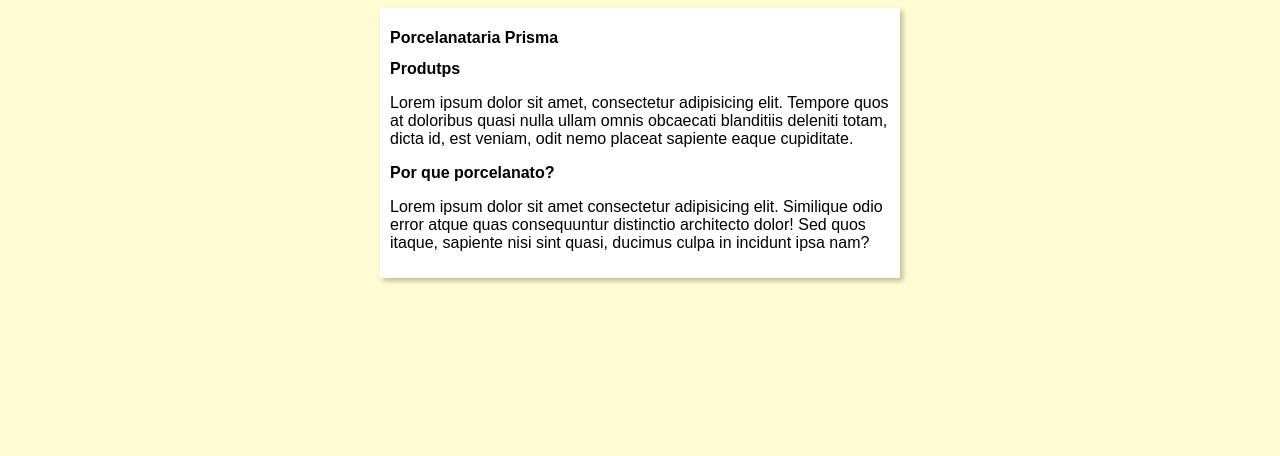
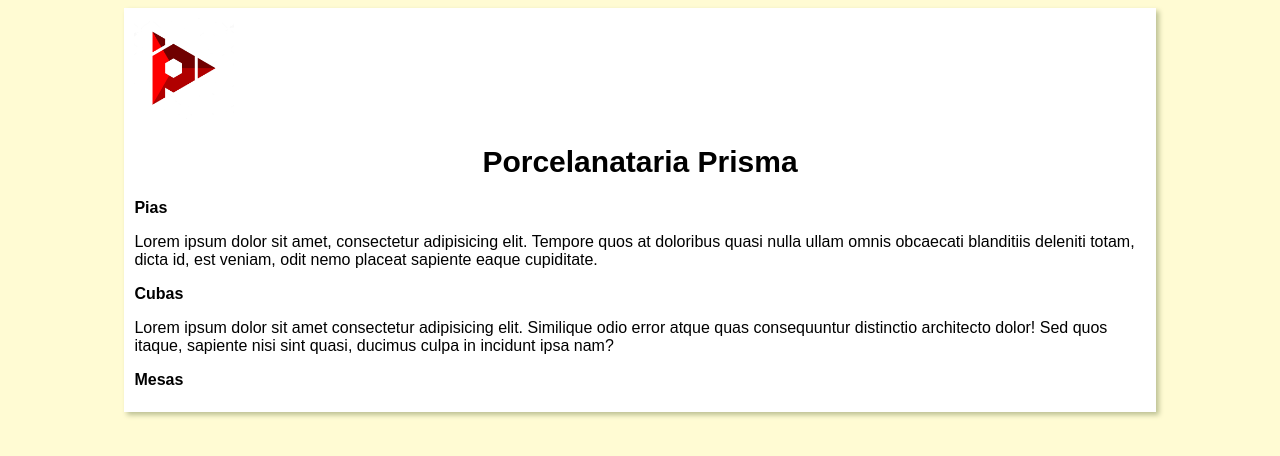
Before and after one commit to JussierAlves/porcelanataria-prisma-site, a plain HTML site: page index.html in a window 1280 px wide. Drawn offline with Linux system fonts and the light colour scheme.

Commit message:
esboço inicial
criação da interface gráfica do site (ainda abstrato).

```diff
--- a/index.html
+++ b/index.html
@@ -10,19 +10,28 @@
 <body>
     <main>
         <header>
-            <h1>Porcelanataria Prisma</h1>
+            <div>
+                <img class='logo' src="images/logo/logo2.1.jpg" alt="logomarca da Porcelanataria">
+            </div>
+            <h1>
+                Porcelanataria Prisma
+            </h1>
         </header>
         <article>
             <h2>
-                Produtps
+                Pias
             </h2>
             <p>Lorem ipsum dolor sit amet, consectetur adipisicing elit. Tempore quos at doloribus quasi nulla ullam omnis obcaecati blanditiis deleniti totam, dicta id, est veniam, odit nemo placeat sapiente eaque cupiditate.</p>
         </article>
         <article>
             <h2>
-                Por que porcelanato?
+                Cubas
             </h2>
             <p>Lorem ipsum dolor sit amet consectetur adipisicing elit. Similique odio error atque quas consequuntur distinctio architecto dolor! Sed quos itaque, sapiente nisi sint quasi, ducimus culpa in incidunt ipsa nam?</p>
+            <h2>
+                Mesas
+            </h2>
+
         </article>
     </main>
 
--- a/style.css
+++ b/style.css
@@ -2,6 +2,13 @@
     font-family: Arial, Helvetica, sans-serif;
     font-size: 16px;
 
+}
+
+h1 {
+    text-align: center;
+    font-size: 30px;
+    position: relative;
+    top: 10%;
 }
 
 body {
@@ -10,9 +17,17 @@ body {
 
 main {
     background-color: white;
-    width: 500px;
+    width: 80%;
     margin: auto;
     padding: 10px;
     box-shadow: 3px 3px 5px rgb(188, 192, 148);
 
 }
+
+img {
+    display: block;
+    margin-left: 0;
+    margin-right: auto;
+    width: 100px;
+    height: 100%;
+}
```
Also changed, not shown: images/logo/logo2.1.jpg (added).
